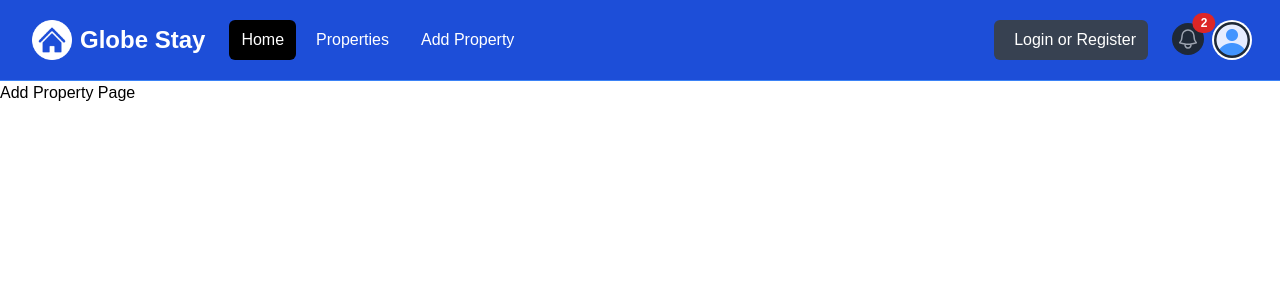
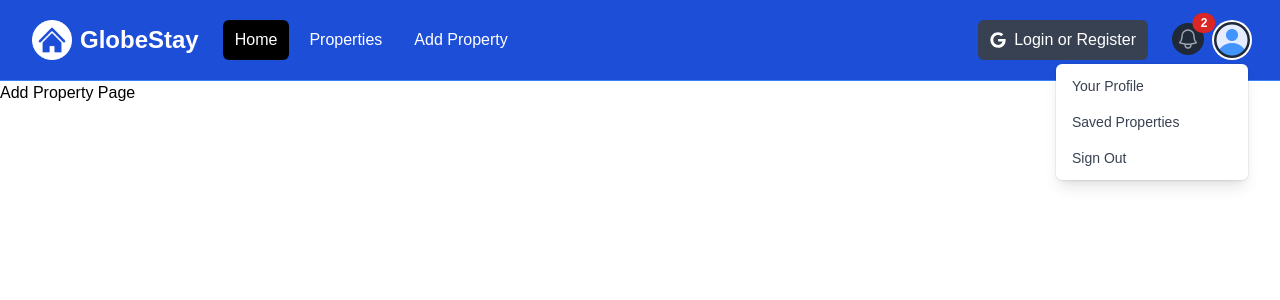
Before and after one commit to TaylorDJones11/GlobeStay, a Next.js app: page /properties/add in a window 1280 px wide. Both pictures are taken after a click on the button "Open user menu". Shown: the top 300 px of the page. Built offline with nearby package versions, Linux system fonts and the light colour scheme.

Commit message:
Navbar links, dropdwon state & icons

```diff
--- a/components/Navbar.jsx
+++ b/components/Navbar.jsx
@@ -1,8 +1,15 @@
+'use client';
+import { useState } from 'react';
 import Image from 'next/image';
+import Link from 'next/link';
 import logo from '@/assets/images/logo-white.png';
 import profileDefault from '@/assets/images/profile.png';
+import { FaGoogle } from 'react-icons/fa';
 
 const Navbar = () => {
+  const [isMobileMenuOpen, setIsMobileMenuOpen] = useState(false);
+  const [isProfileMenuOpen, setIsProfileMenuOpen] = useState(false);
+
   return (
     <nav className='bg-blue-700 border-b border-blue-500'>
       <div className='mx-auto max-w-7xl px-2 sm:px-6 lg:px-8'>
@@ -15,6 +22,7 @@
               className='relative inline-flex items-center justify-center rounded-md p-2 text-gray-400 hover:bg-gray-700 hover:text-white focus:outline-none focus:ring-2 focus:ring-inset focus:ring-white'
               aria-controls='mobile-menu'
               aria-expanded='false'
+              onClick={() => setIsMobileMenuOpen((prev) => !prev)}
             >
               <span className='absolute -inset-0.5'></span>
               <span className='sr-only'>Open main menu</span>
@@ -37,34 +45,34 @@
 
           <div className='flex flex-1 items-center justify-center md:items-stretch md:justify-start'>
             {/* <!-- Logo --> */}
-            <a className='flex flex-shrink-0 items-center' href='/index.html'>
+            <Link className='flex flex-shrink-0 items-center' href='/'>
               <Image className='h-10 w-auto' src={logo} alt='PropertyPulse' />
 
               <span className='hidden md:block text-white text-2xl font-bold ml-2'>
-                Globe Stay
+                GlobeStay
               </span>
-            </a>
+            </Link>
             {/* <!-- Desktop Menu Hidden below md screens --> */}
             <div className='hidden md:ml-6 md:block'>
               <div className='flex space-x-2'>
-                <a
-                  href='/index.html'
+                <Link
+                  href='/'
                   className='text-white bg-black hover:bg-gray-900 hover:text-white rounded-md px-3 py-2'
                 >
                   Home
-                </a>
-                <a
-                  href='/properties.html'
+                </Link>
+                <Link
+                  href='/properties'
                   className='text-white hover:bg-gray-900 hover:text-white rounded-md px-3 py-2'
                 >
                   Properties
-                </a>
-                <a
-                  href='/add-property.html'
+                </Link>
+                <Link
+                  href='/properties/add'
                   className='text-white hover:bg-gray-900 hover:text-white rounded-md px-3 py-2'
                 >
                   Add Property
-                </a>
+                </Link>
               </div>
             </div>
           </div>
@@ -73,7 +81,7 @@
           <div className='hidden md:block md:ml-6'>
             <div className='flex items-center'>
               <button className='flex items-center text-white bg-gray-700 hover:bg-gray-900 hover:text-white rounded-md px-3 py-2'>
-                <i className='fa-brands fa-google text-white mr-2'></i>
+                <FaGoogle className='text-white mr-2' />
                 <span>Login or Register</span>
               </button>
             </div>
@@ -81,7 +89,7 @@
 
           {/* <!-- Right Side Menu (Logged In) --> */}
           <div className='absolute inset-y-0 right-0 flex items-center pr-2 md:static md:inset-auto md:ml-6 md:pr-0'>
-            <a href='messages.html' className='relative group'>
+            <Link href='/messages' className='relative group'>
               <button
                 type='button'
                 className='relative rounded-full bg-gray-800 p-1 text-gray-400 hover:text-white focus:outline-none focus:ring-2 focus:ring-white focus:ring-offset-2 focus:ring-offset-gray-800'
@@ -107,7 +115,7 @@
                 2
                 {/* <!-- Replace with the actual number of notifications --> */}
               </span>
-            </a>
+            </Link>
             {/* <!-- Profile dropdown button --> */}
             <div className='relative ml-3'>
               <div>
@@ -117,6 +125,7 @@
                   id='user-menu-button'
                   aria-expanded='false'
                   aria-haspopup='true'
+                  onClick={() => setIsProfileMenuOpen((prev) => !prev)}
                 >
                   <span className='absolute -inset-1.5'></span>
                   <span className='sr-only'>Open user menu</span>
@@ -129,32 +138,33 @@
               </div>
 
               {/* <!-- Profile dropdown --> */}
+              {isProfileMenuOpen && (
                 <div
                   id='user-menu'
-                className='hidden absolute right-0 z-10 mt-2 w-48 origin-top-right rounded-md bg-white py-1 shadow-lg ring-1 ring-black ring-opacity-5 focus:outline-none'
+                  className=' absolute right-0 z-10 mt-2 w-48 origin-top-right rounded-md bg-white py-1 shadow-lg ring-1 ring-black ring-opacity-5 focus:outline-none'
                   role='menu'
                   aria-orientation='vertical'
                   aria-labelledby='user-menu-button'
                   tabIndex='-1'
                 >
-                <a
-                  href='/profile.html'
+                  <Link
+                    href='/profile'
                     className='block px-4 py-2 text-sm text-gray-700'
                     role='menuitem'
                     tabIndex='-1'
                     id='user-menu-item-0'
                   >
                     Your Profile
-                </a>
-                <a
-                  href='/saved-properties.html'
+                  </Link>
+                  <Link
+                    href='/properties/saved'
                     className='block px-4 py-2 text-sm text-gray-700'
                     role='menuitem'
                     tabIndex='-1'
                     id='user-menu-item-2'
                   >
                     Saved Properties
-                </a>
+                  </Link>
                   <button
                     className='block px-4 py-2 text-sm text-gray-700'
                     role='menuitem'
@@ -164,38 +174,41 @@
                     Sign Out
                   </button>
                 </div>
+              )}
             </div>
           </div>
         </div>
       </div>
 
       {/* <!-- Mobile menu, show/hide based on menu state. --> */}
-      <div className='hidden' id='mobile-menu'>
+      {isMobileMenuOpen && (
+        <div id='mobile-menu'>
           <div className='space-y-1 px-2 pb-3 pt-2'>
-          <a
-            href='/index.html'
+            <Link
+              href='/'
               className='bg-black text-white block rounded-md px-3 py-2 text-base font-medium'
             >
               Home
-          </a>
-          <a
-            href='/properties.html'
+            </Link>
+            <Link
+              href='/properties'
               className='text-white block rounded-md px-3 py-2 text-base font-medium'
             >
               Properties
-          </a>
-          <a
-            href='/add-property.html'
+            </Link>
+            <Link
+              href='/properties/add'
               className='text-white block rounded-md px-3 py-2 text-base font-medium'
             >
               Add Property
-          </a>
+            </Link>
             <button className='flex items-center text-white bg-gray-700 hover:bg-gray-900 hover:text-white rounded-md px-3 py-2 my-5'>
               <i className='fa-brands fa-google mr-2'></i>
               <span>Login or Register</span>
             </button>
           </div>
         </div>
+      )}
     </nav>
   );
 };
--- a/package.json
+++ b/package.json
@@ -9,9 +9,10 @@
     "lint": "next lint"
   },
   "dependencies": {
+    "next": "14.2.8",
     "react": "^18",
     "react-dom": "^18",
-    "next": "14.2.8"
+    "react-icons": "^5.3.0"
   },
   "devDependencies": {
     "postcss": "^8",
```
Also changed, not shown: 1 other file (tests, documents, lock files or other folders). Lines whose indentation alone changed are shown as unchanged.
